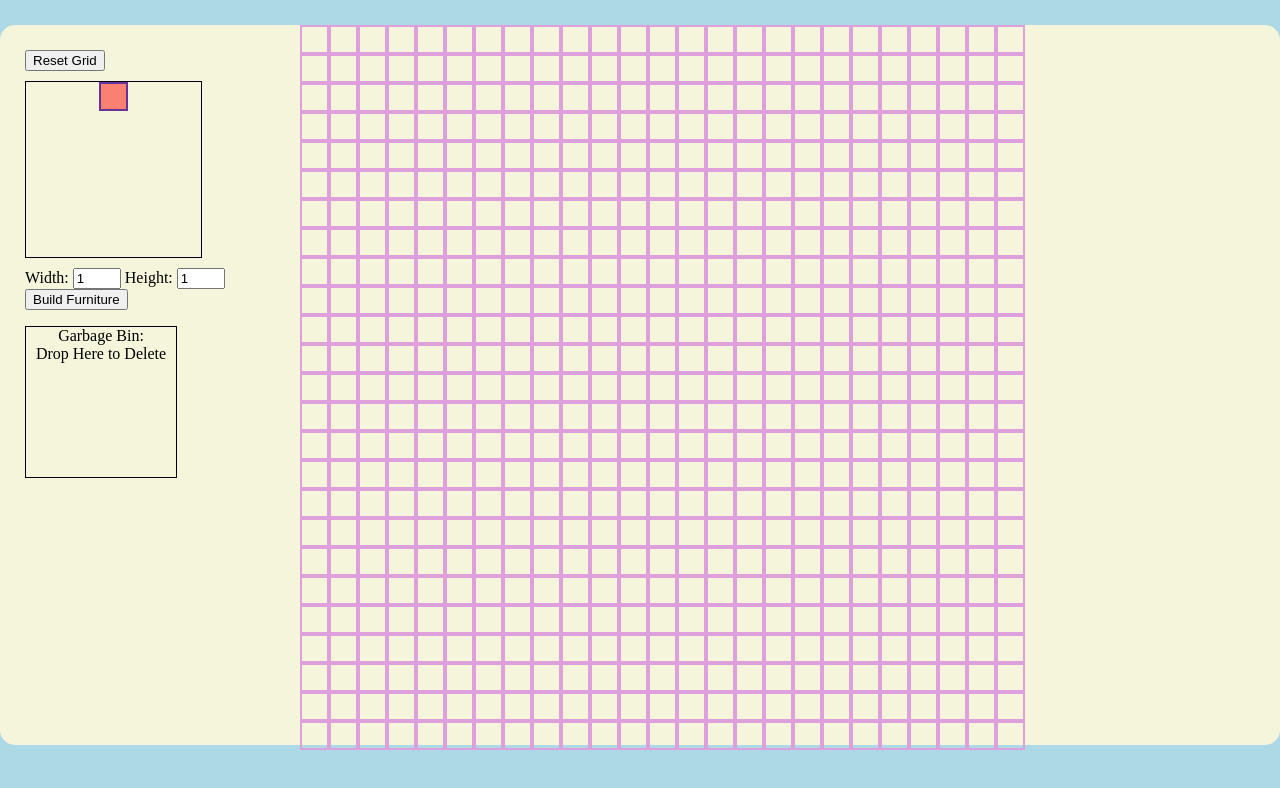
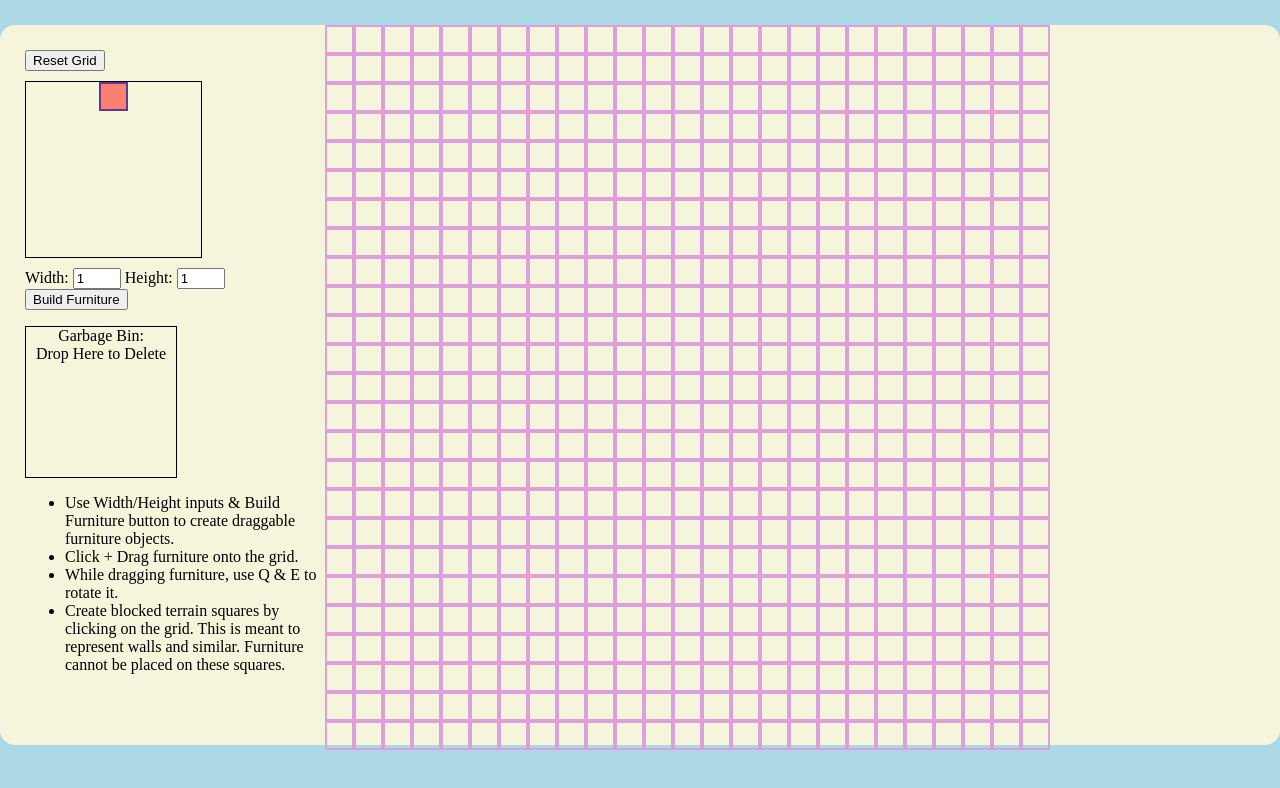
Before and after one commit to Silver418/GridLayoutPlanner, a plain HTML site: page GridLayoutPlanner.html in a window 1280 px wide. Drawn offline with Linux system fonts and the light colour scheme.

Commit message:
Instructions + Readme
Added some instructions to the UI. Wrote readme file. Renamed html.

```diff
--- a/index.html
+++ b/GridLayoutPlanner.html
@@ -32,6 +32,17 @@
             <div id="garbageBin" class="garbage">
                 Garbage Bin:<br/>Drop Here to Delete
             </div>
+
+            <!--Instruction Box-->
+            <div id="instructions">
+                <ul>
+                    <li>Use Width/Height inputs & Build Furniture button to create draggable furniture objects.</li>
+                    <li>Click + Drag furniture onto the grid.</li>
+                    <li>While dragging furniture, use Q & E to rotate it.</li>
+                    <li>Create blocked terrain squares by clicking on the grid. This is meant to represent walls and similar. Furniture cannot be placed on these squares.</li>
+                </ul>
+
+            </div>
         </div>
 
 
--- a/css/styles.css
+++ b/css/styles.css
@@ -54,7 +54,7 @@ body{
 /* Grid CSS */
 #daGrid{
     position: absolute;
-    left: 300px;
+    left: 325px;
     top:25px;
 }
 
```
Also changed, not shown: README.txt (added), 1 other file.
